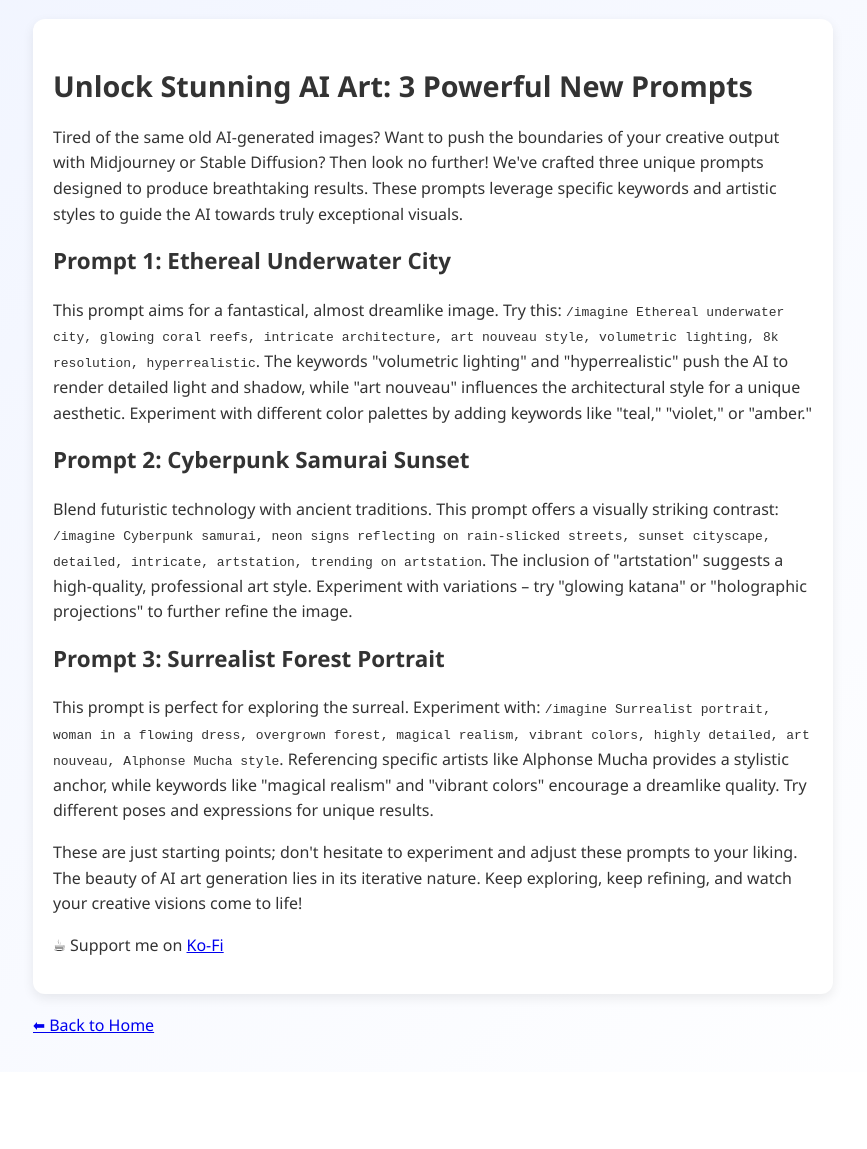
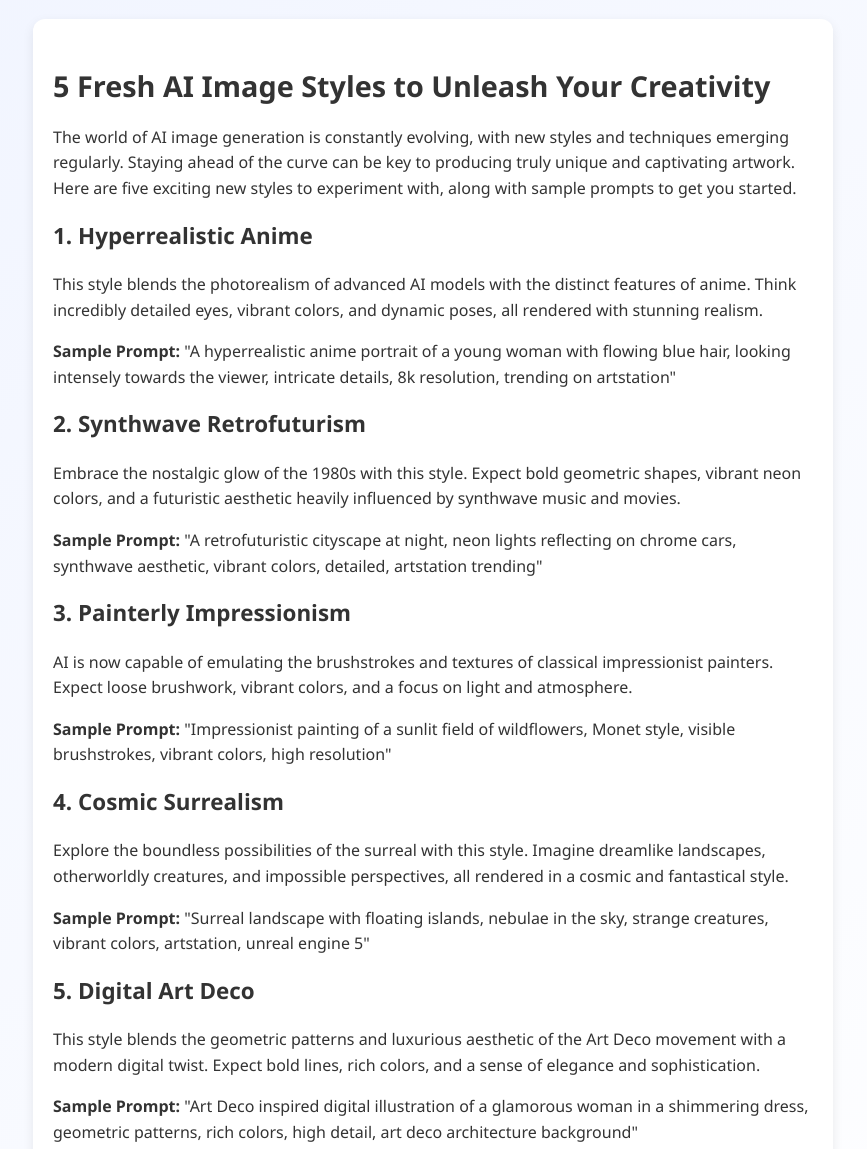
Before and after one commit to Berrich2024/AI-GH-Pages, a website: page posts/2025-09-17.html in a window 1280 px wide. Shown: the part 87-1236 px from the top of the page, without its empty margins (207-1074 px from the left). Before the commit the page ends 1159 px from the top, so only its background shows below. Drawn offline with Linux system fonts and the light colour scheme.

Commit message:
Daily AI posts for

```diff
--- a/posts/2025-09-17.html
+++ b/posts/2025-09-17.html
@@ -12,26 +12,38 @@
 <head>
     <meta charset="UTF-8">
     <meta name="viewport" content="width=device-width, initial-scale=1.0">
-    <meta name="description" content="Discover three new AI image prompts guaranteed to produce stunning results in Midjourney or Stable Diffusion. Unleash your creativity with these unique and evocative prompts!">
-    <meta name="keywords" content="AI art, Midjourney, Stable Diffusion, image prompts, AI image generation, art prompts, creative prompts">
-    <title>Three Stunning AI Image Prompts for Midjourney and Stable Diffusion</title>
+    <meta name="description" content="Discover five exciting new AI image generation styles and sample prompts to inspire your creativity.">
+    <meta name="keywords" content="AI art, AI image generation, image prompts, new AI styles, creative AI">
+    <title>5 New AI Image Styles to Try Now!</title>
 </head>
 <body>
 <article>
-    <h1>Unlock Stunning AI Art: 3 Powerful New Prompts</h1>
+    <h1>5 Fresh AI Image Styles to Unleash Your Creativity</h1>
 
-    <p>Tired of the same old AI-generated images?  Want to push the boundaries of your creative output with Midjourney or Stable Diffusion?  Then look no further!  We've crafted three unique prompts designed to produce breathtaking results. These prompts leverage specific keywords and artistic styles to guide the AI towards truly exceptional visuals.</p>
+    <p>The world of AI image generation is constantly evolving, with new styles and techniques emerging regularly.  Staying ahead of the curve can be key to producing truly unique and captivating artwork.  Here are five exciting new styles to experiment with, along with sample prompts to get you started.</p>
 
-    <h2>Prompt 1:  Ethereal Underwater City</h2>
-    <p>This prompt aims for a fantastical, almost dreamlike image.  Try this:  <code>/imagine  Ethereal underwater city, glowing coral reefs, intricate architecture, art nouveau style, volumetric lighting, 8k resolution, hyperrealistic</code>.  The keywords "volumetric lighting" and "hyperrealistic" push the AI to render detailed light and shadow, while "art nouveau" influences the architectural style for a unique aesthetic. Experiment with different color palettes by adding keywords like "teal," "violet," or "amber."</p>
+    <h2>1.  Hyperrealistic Anime</h2>
+    <p>This style blends the photorealism of advanced AI models with the distinct features of anime. Think incredibly detailed eyes, vibrant colors, and dynamic poses, all rendered with stunning realism.  </p>
+    <p><strong>Sample Prompt:</strong> "A hyperrealistic anime portrait of a young woman with flowing blue hair, looking intensely towards the viewer, intricate details, 8k resolution, trending on artstation"</p>
 
-    <h2>Prompt 2:  Cyberpunk Samurai Sunset</h2>
-    <p>Blend futuristic technology with ancient traditions. This prompt offers a visually striking contrast: <code>/imagine Cyberpunk samurai, neon signs reflecting on rain-slicked streets, sunset cityscape, detailed, intricate, artstation, trending on artstation</code>. The inclusion of "artstation" suggests a high-quality, professional art style.  Experiment with variations – try "glowing katana" or "holographic projections" to further refine the image.</p>
+    <h2>2.  Synthwave Retrofuturism</h2>
+    <p>Embrace the nostalgic glow of the 1980s with this style.  Expect bold geometric shapes, vibrant neon colors, and a futuristic aesthetic heavily influenced by synthwave music and movies. </p>
+    <p><strong>Sample Prompt:</strong> "A retrofuturistic cityscape at night, neon lights reflecting on chrome cars, synthwave aesthetic, vibrant colors, detailed, artstation trending"</p>
 
-    <h2>Prompt 3:  Surrealist Forest Portrait</h2>
-    <p>This prompt is perfect for exploring the surreal.  Experiment with: <code>/imagine Surrealist portrait, woman in a flowing dress, overgrown forest, magical realism, vibrant colors, highly detailed, art nouveau, Alphonse Mucha style</code>.  Referencing specific artists like Alphonse Mucha provides a stylistic anchor, while keywords like "magical realism" and "vibrant colors" encourage a dreamlike quality.  Try different poses and expressions for unique results.</p>
+    <h2>3.  Painterly Impressionism</h2>
+    <p>AI is now capable of emulating the brushstrokes and textures of classical impressionist painters.  Expect loose brushwork, vibrant colors, and a focus on light and atmosphere.</p>
+    <p><strong>Sample Prompt:</strong> "Impressionist painting of a sunlit field of wildflowers, Monet style, visible brushstrokes, vibrant colors, high resolution"</p>
 
-    <p>These are just starting points; don't hesitate to experiment and adjust these prompts to your liking.  The beauty of AI art generation lies in its iterative nature.  Keep exploring, keep refining, and watch your creative visions come to life!</p>
+
+    <h2>4.  Cosmic Surrealism</h2>
+    <p>Explore the boundless possibilities of the surreal with this style.  Imagine dreamlike landscapes, otherworldly creatures, and impossible perspectives, all rendered in a cosmic and fantastical style.</p>
+    <p><strong>Sample Prompt:</strong> "Surreal landscape with floating islands, nebulae in the sky, strange creatures, vibrant colors, artstation, unreal engine 5"</p>
+
+    <h2>5.  Digital Art Deco</h2>
+    <p>This style blends the geometric patterns and luxurious aesthetic of the Art Deco movement with a modern digital twist.  Expect bold lines, rich colors, and a sense of elegance and sophistication.</p>
+    <p><strong>Sample Prompt:</strong> "Art Deco inspired digital illustration of a glamorous woman in a shimmering dress, geometric patterns, rich colors, high detail, art deco architecture background"</p>
+
+    <p>Experiment with these prompts and adjust them to your liking. The possibilities are endless! Remember that AI art generation is an iterative process; don't be afraid to tweak your prompts until you achieve your desired result.</p>
 
     <p>☕ Support me on <a href="https://ko-fi.com/lumi2024" target="_blank">Ko-Fi</a></p>
 </article>
```
Also changed, not shown: index.html (+2 -3 lines).
